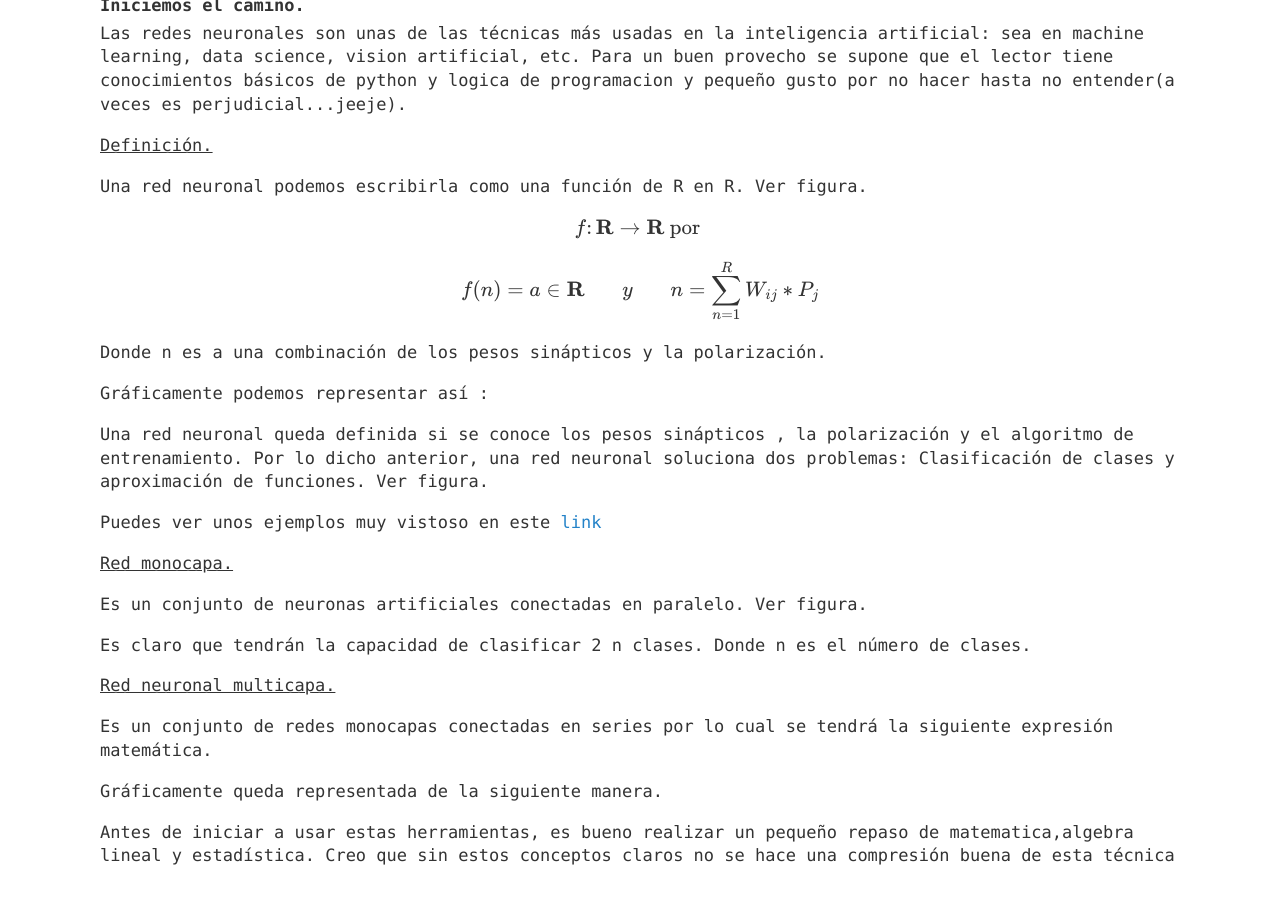
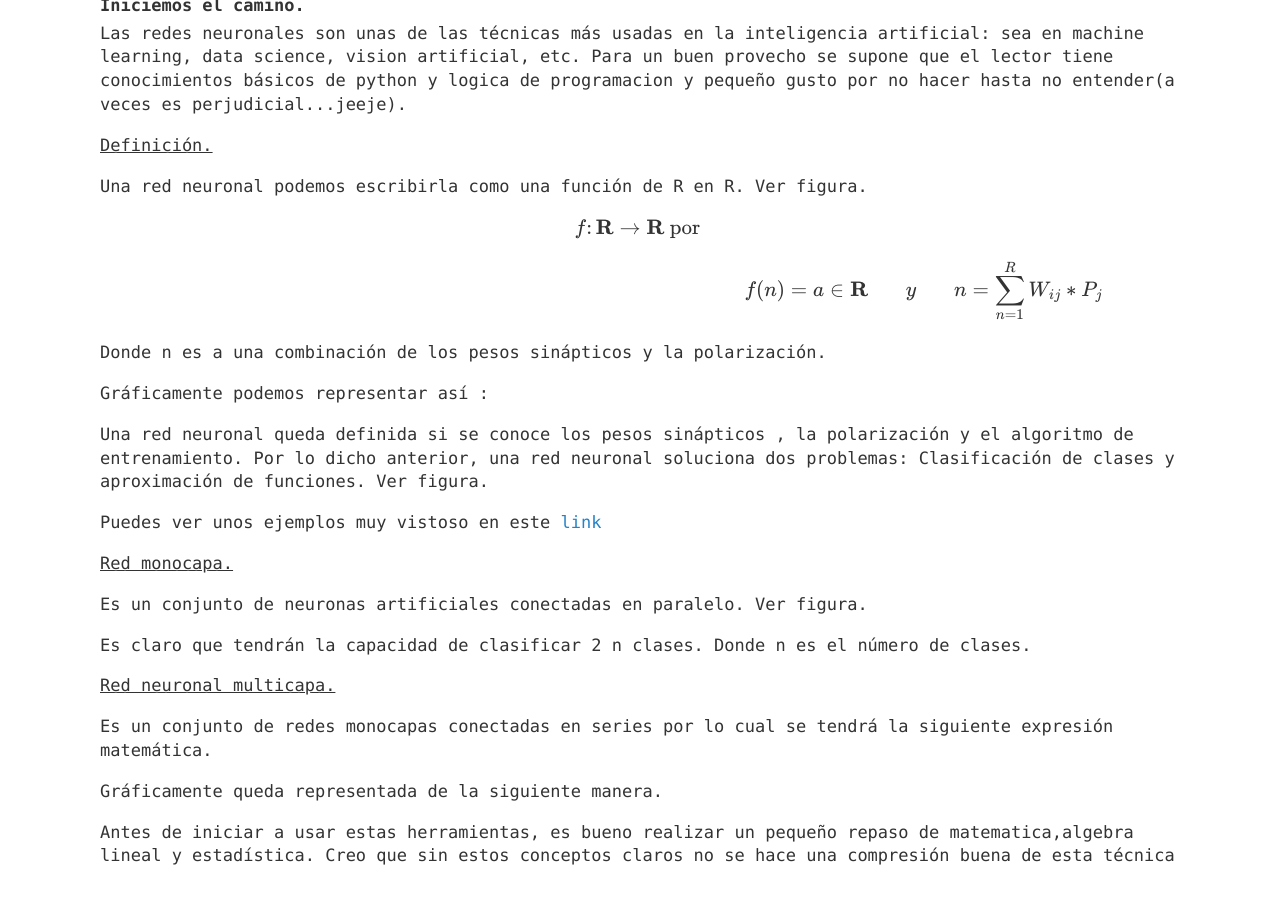
Before and after one commit to YuriAlberto/YuriAlberto.gitgub.io, a Jekyll site: the page built from _posts/2017-06-3-introduccion-a-redes-neuronales.html, in a window 1280 px wide and 900 px high, scrolled down 355 px. Built offline with Jekyll 4.4.1, drawn with Linux system fonts in a browser that asks for light colours; formulas are drawn with MathJax 3; comment, search, counter and statistics services are not loaded.

Commit message:
Update 2017-06-3-introduccion-a-redes-neuronales.html

```diff
--- a/_posts/2017-06-3-introduccion-a-redes-neuronales.html
+++ b/_posts/2017-06-3-introduccion-a-redes-neuronales.html
@@ -41,7 +41,7 @@ Para un buen provecho se supone que el lector tiene conocimientos básicos de py
  Una red neuronal podemos escribirla como una función de R en R. Ver figura.
 </p>
  \[f\colon\RR\to\RR \hbox{ por } \]
- \[ f(n)= a\in\RR \hspace{1cm} y \hspace{1cm}  n= \sum_{n=1}^R W_{ij}*P_{j}  \]
+ \[ \hspace{15cm} f(n)= a\in\RR \hspace{1cm} y \hspace{1cm}  n= \sum_{n=1}^R W_{ij}*P_{j}  \]
 Donde n es a una combinación de los pesos sinápticos y  la polarización.
 <p>
  Gráficamente podemos representar así :
```
